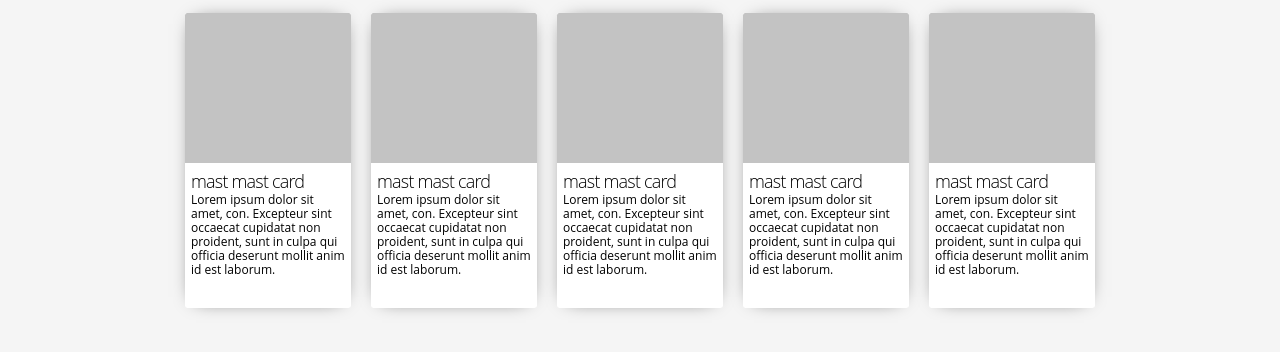
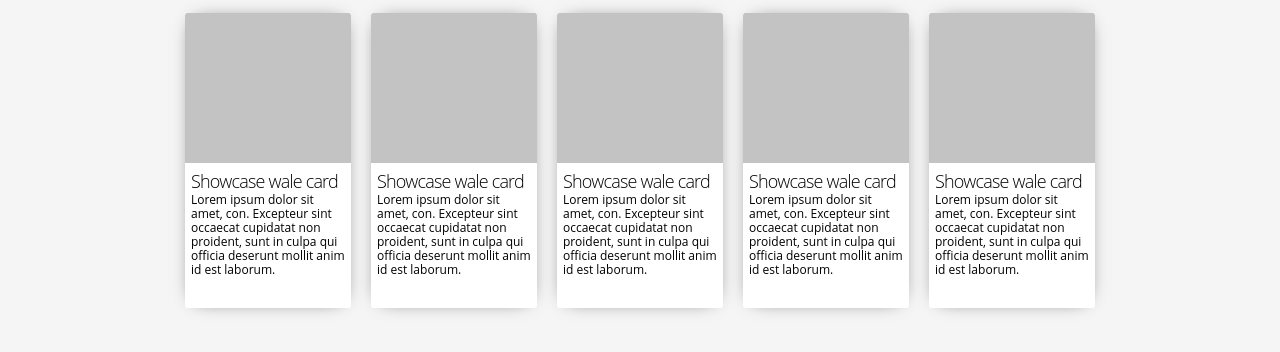
Before and after one commit to Utkarshbhimte/Dev.help, a plain HTML site: page index.html in a window 1280 px wide. Shown: the part 138-490 px from the top of the page. Drawn offline with Linux system fonts and the light colour scheme.

Commit message:
changed names

```diff
--- a/index.html
+++ b/index.html
@@ -37,35 +37,35 @@
         <div class="card">
           <div class="image"></div>
           <div class="desc">
-            <h4>mast mast card</h4>
+            <h4>Showcase wale card</h4>
             <p>Lorem ipsum dolor sit amet, con. Excepteur sint occaecat cupidatat non proident, sunt in culpa qui officia deserunt mollit anim id est laborum.</p>
           </div>
         </div>
         <div class="card">
           <div class="image"></div>
           <div class="desc">
-            <h4>mast mast card</h4>
+            <h4>Showcase wale card</h4>
             <p>Lorem ipsum dolor sit amet, con. Excepteur sint occaecat cupidatat non proident, sunt in culpa qui officia deserunt mollit anim id est laborum.</p>
           </div>
         </div>
         <div class="card">
           <div class="image"></div>
           <div class="desc">
-            <h4>mast mast card</h4>
+            <h4>Showcase wale card</h4>
             <p>Lorem ipsum dolor sit amet, con. Excepteur sint occaecat cupidatat non proident, sunt in culpa qui officia deserunt mollit anim id est laborum.</p>
           </div>
         </div>
         <div class="card">
           <div class="image"></div>
           <div class="desc">
-            <h4>mast mast card</h4>
+            <h4>Showcase wale card</h4>
             <p>Lorem ipsum dolor sit amet, con. Excepteur sint occaecat cupidatat non proident, sunt in culpa qui officia deserunt mollit anim id est laborum.</p>
           </div>
         </div>
         <div class="card">
           <div class="image"></div>
           <div class="desc">
-            <h4>mast mast card</h4>
+            <h4>Showcase wale card</h4>
             <p>Lorem ipsum dolor sit amet, con. Excepteur sint occaecat cupidatat non proident, sunt in culpa qui officia deserunt mollit anim id est laborum.</p>
           </div>
         </div>
```
Also changed, not shown: 1 other file.
